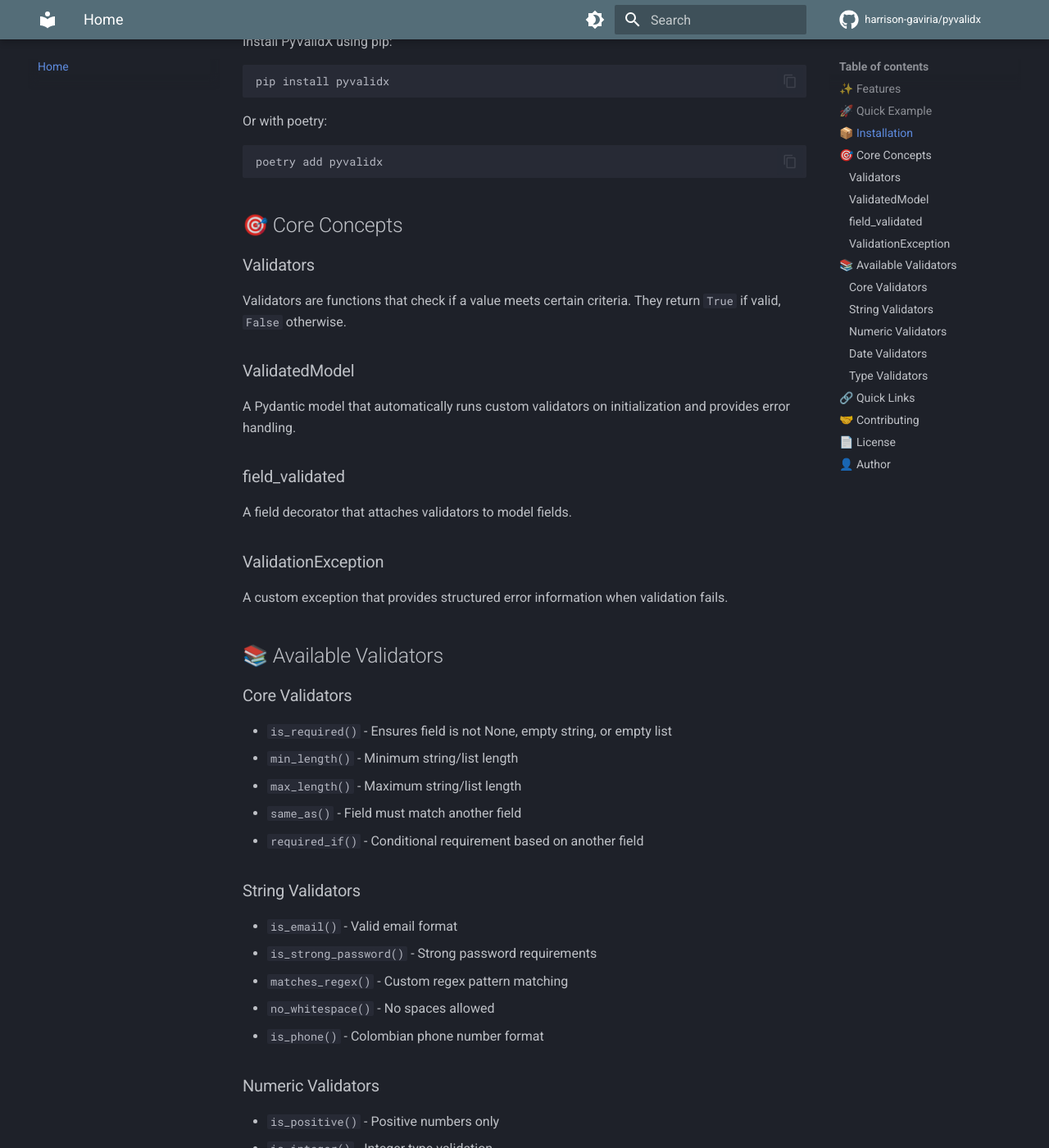
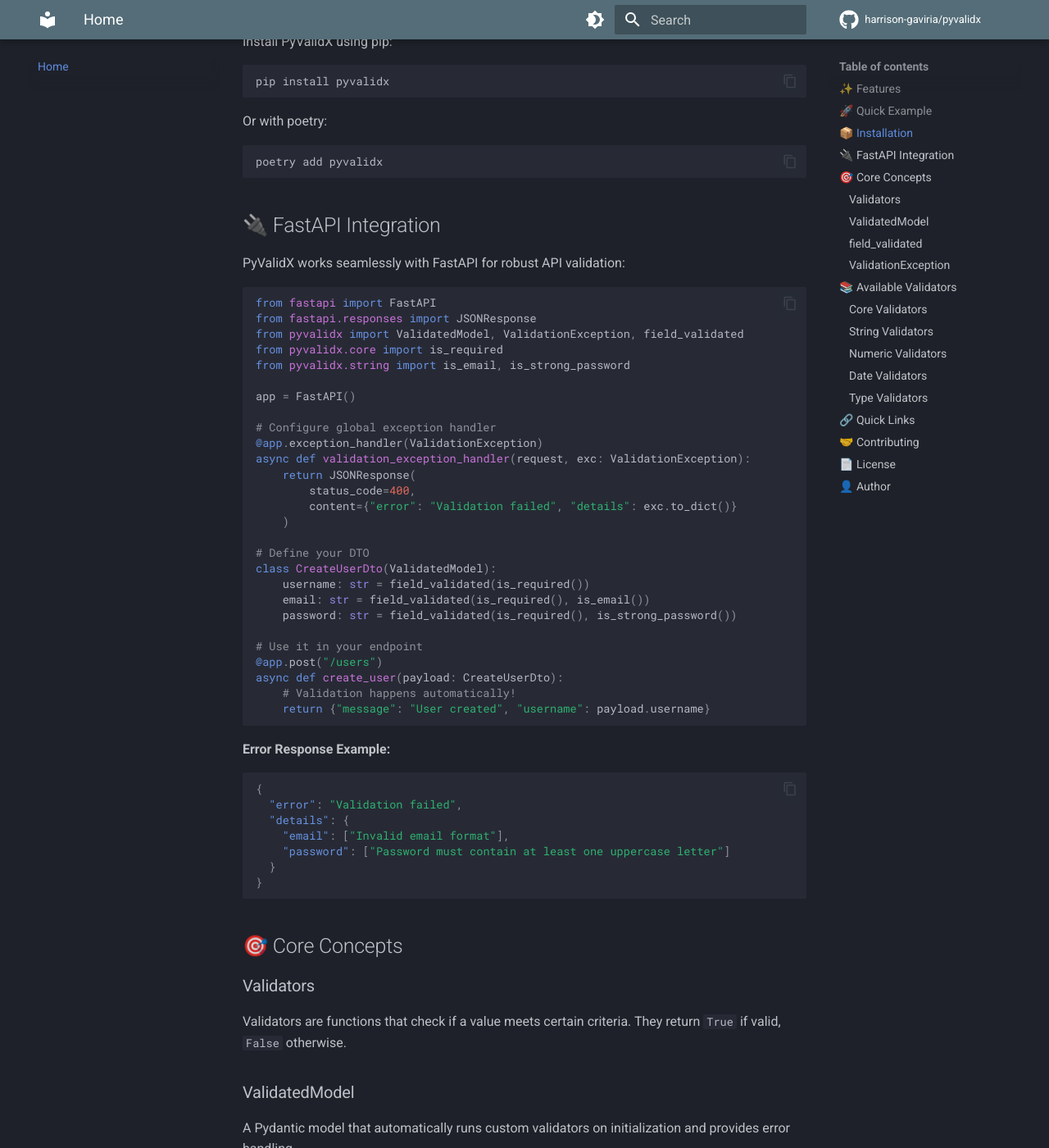
Before and after one commit to harrison-gaviria/pyvalidx, an MkDocs documentation site: the page built from docs/index.md, in a window 1280 px wide and 1400 px high, scrolled down 1258 px. Shown: the whole window at 82% size. Built offline with MkDocs 1.6.1 and Material for MkDocs 9.7.7, drawn with Linux system fonts in a browser that asks for light colours; comment, search, counter and statistics services are not loaded.

Commit message:
feat(): Modify field validation to use with FastApi documentation

````diff
--- a/docs/index.md
+++ b/docs/index.md
@@ -57,6 +57,51 @@
 
 ```bash
 poetry add pyvalidx
+```
+
+## 🔌 FastAPI Integration
+
+PyValidX works seamlessly with FastAPI for robust API validation:
+
+```python
+from fastapi import FastAPI
+from fastapi.responses import JSONResponse
+from pyvalidx import ValidatedModel, ValidationException, field_validated
+from pyvalidx.core import is_required
+from pyvalidx.string import is_email, is_strong_password
+
+app = FastAPI()
+
+# Configure global exception handler
+@app.exception_handler(ValidationException)
+async def validation_exception_handler(request, exc: ValidationException):
+    return JSONResponse(
+        status_code=400,
+        content={"error": "Validation failed", "details": exc.to_dict()}
+    )
+
+# Define your DTO
+class CreateUserDto(ValidatedModel):
+    username: str = field_validated(is_required())
+    email: str = field_validated(is_required(), is_email())
+    password: str = field_validated(is_required(), is_strong_password())
+
+# Use it in your endpoint
+@app.post("/users")
+async def create_user(payload: CreateUserDto):
+    # Validation happens automatically!
+    return {"message": "User created", "username": payload.username}
+```
+
+**Error Response Example:**
+```json
+{
+  "error": "Validation failed",
+  "details": {
+    "email": ["Invalid email format"],
+    "password": ["Password must contain at least one uppercase letter"]
+  }
+}
 ```
 
 ## 🎯 Core Concepts
--- a/pyproject.toml
+++ b/pyproject.toml
@@ -4,7 +4,7 @@
 
 [project]
 name = "pyvalidx"
-version = "0.1.0"
+version = "0.1.3"
 description = "Custom field validation"
 authors = [
     { name = "Harrison Alonso Arroyave Gaviria", email = "harrisonarroyaveg@gmail.com" }
````
Also changed, not shown: docs/api-reference/field-validated.md (+1 -1 lines), 2 other files.
